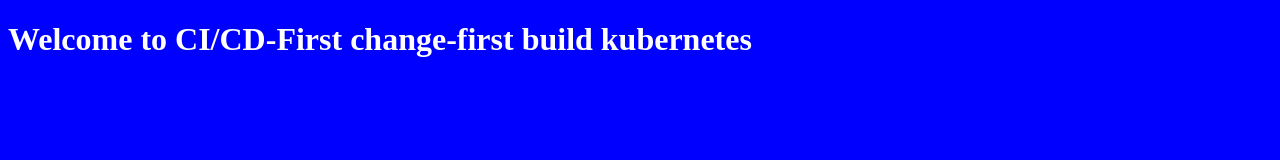
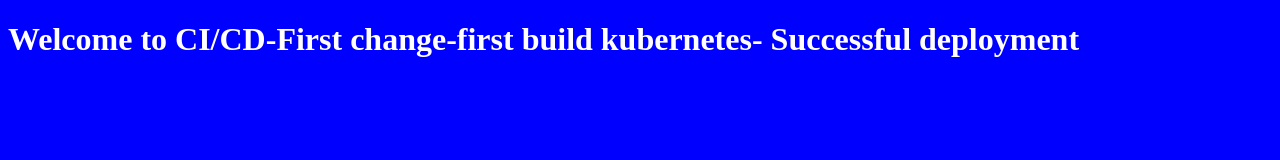
Before and after one commit to BSK-CHN/azure-cicd-prod, a plain HTML site: page index.html in a window 1280 px wide. Drawn offline with Linux system fonts and the light colour scheme.

Commit message:
Update index.html

```diff
--- a/index.html
+++ b/index.html
@@ -1,6 +1,6 @@
 <!doctype html>
 <html>
 <body style="background-color:blue;color:white;">
-  <h1>Welcome to CI/CD-First change-first build kubernetes </h1>
+  <h1>Welcome to CI/CD-First change-first build kubernetes- Successful deployment </h1>
 </body>
 </html>
```
